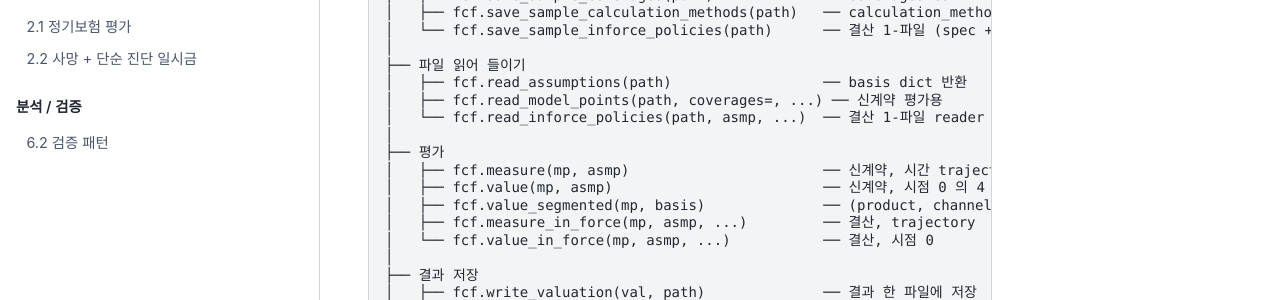
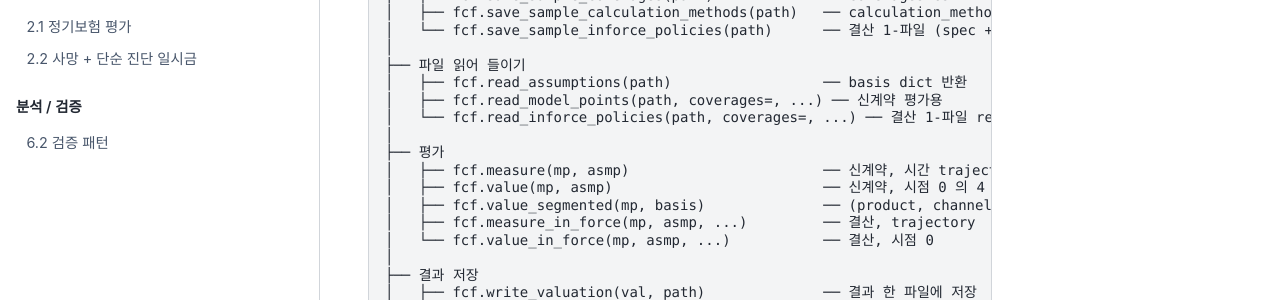
Before and after one commit to seokhoonj/fastcashflow, a Sphinx documentation site: the page built from docs/cookbook/basics/overview.md, in a window 1280 px wide and 1400 px high, scrolled down 1446 px. Shown: the part 343-643 px from the top of the window. Built offline with Sphinx 7.4.7 and the PyData theme 0.15.4, drawn with Linux system fonts in a browser that asks for light colours; some of the changed text lies outside the part shown.

Commit message:
refactor: read_inforce_policies callers drop the assumptions argument
Same form as read_model_points -- the in-force reader builds its
ModelPoints the same way, so the assumptions positional is no longer
passed. Updated the io docstring example, tutorial 11 code block, the
shared inputs/api tree, and three test_save_sample call sites. The
parameter stays accepted for the wide-form fallback. 466 tests pass.

```diff
--- a/docs/cookbook/_shared/inputs_and_api.md
+++ b/docs/cookbook/_shared/inputs_and_api.md
@@ -73,7 +73,7 @@
 ├── 파일 읽어 들이기
 │   ├── fcf.read_assumptions(path)                  ── basis dict 반환
 │   ├── fcf.read_model_points(path, coverages=, ...) ── 신계약 평가용
-│   └── fcf.read_inforce_policies(path, asmp, ...)  ── 결산 1-파일 reader
+│   └── fcf.read_inforce_policies(path, coverages=, ...) ── 결산 1-파일 reader
 │
 ├── 평가
 │   ├── fcf.measure(mp, asmp)                       ── 신계약, 시간 trajectory 전체
```
Also changed, not shown: docs/tutorial/11-in-practice.md (+2 -2 lines), 2 other files.
